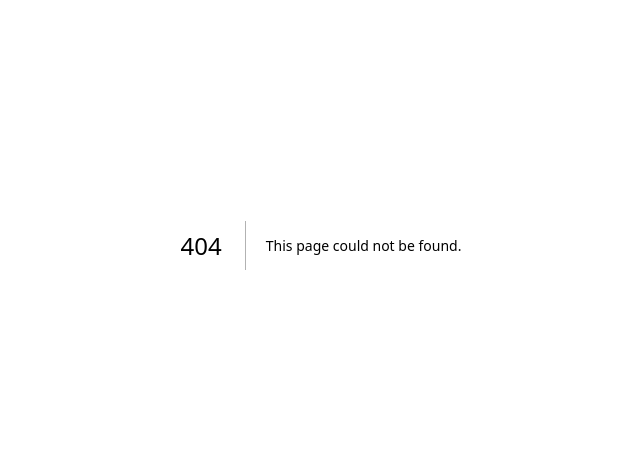
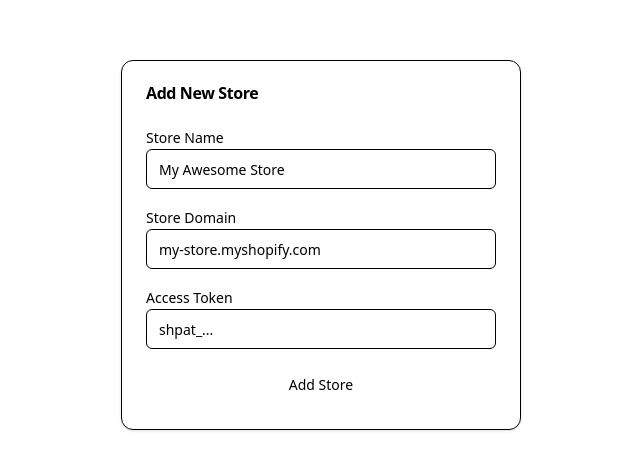
Before and after one commit to PranshuRaj1/xeno, a Next.js app: page /tenants/new in a window 1280 px wide. Before the commit this address had no page. Shown: the part 155-624 px from the top of the page, without its empty margins (319-959 px from the left). Built offline with nearby package versions, Linux system fonts and the light colour scheme.

Commit message:
add new store funcitonality -- new entry to tenant table

```diff
--- a/package.json
+++ b/package.json
@@ -11,6 +11,8 @@
   },
   "dependencies": {
     "@radix-ui/react-avatar": "^1.1.11",
+    "@radix-ui/react-label": "^2.1.8",
+    "@radix-ui/react-slot": "^1.2.4",
     "class-variance-authority": "^0.7.1",
     "clsx": "^2.1.1",
     "drizzle-orm": "^0.44.7",
--- /dev/null
+++ b/src/app/api/tenants/route.ts
@@ -0,0 +1,25 @@
+import { NextResponse } from 'next/server';
+import { db } from '@/db';
+import { tenants } from '@/db/schema';
+
+export async function POST(request: Request) {
+  try {
+    const body = await request.json();
+    const { storeName, storeDomain, accessToken } = body;
+
+    if (!storeName || !storeDomain || !accessToken) {
+      return NextResponse.json({ error: 'Missing required fields' }, { status: 400 });
+    }
+
+    const newTenant = await db.insert(tenants).values({
+      storeName,
+      storeDomain,
+      accessToken,
+    }).returning();
+
+    return NextResponse.json(newTenant[0]);
+  } catch (error: any) {
+    console.error('Failed to create tenant:', error);
+    return NextResponse.json({ error: 'Failed to create tenant', details: error.message }, { status: 500 });
+  }
+}
--- a/src/app/dashboard/page.tsx
+++ b/src/app/dashboard/page.tsx
@@ -4,7 +4,10 @@
 import { Card, CardContent, CardHeader, CardTitle } from "@/components/ui/card";
 import { Overview } from "@/components/overview";
 import { RecentSales } from "@/components/recent-sales";
-import { Users, CreditCard, DollarSign, Activity } from "lucide-react";
+import { SyncButton } from "@/components/sync-button";
+import { Users, CreditCard, DollarSign, Activity, Plus } from "lucide-react";
+import Link from "next/link";
+import { Button } from "@/components/ui/button";
 
 export default async function DashboardPage() {
   // TODO: Get tenantId from session
@@ -65,6 +68,15 @@
     <div className="flex-1 space-y-4 p-8 pt-6">
       <div className="flex items-center justify-between space-y-2">
         <h2 className="text-3xl font-bold tracking-tight">Dashboard</h2>
+        <div className="flex items-center space-x-2">
+          <Link href="/tenants/new">
+            <Button size="sm">
+              <Plus className="mr-2 h-4 w-4" />
+              Add Store
+            </Button>
+          </Link>
+          <SyncButton tenantId={tenantId} />
+        </div>
       </div>
       <div className="grid gap-4 md:grid-cols-2 lg:grid-cols-4">
         <Card>
--- /dev/null
+++ b/src/app/tenants/new/page.tsx
@@ -0,0 +1,74 @@
+"use client"
+
+import { useState } from "react"
+import { useRouter } from "next/navigation"
+import { Button } from "@/components/ui/button"
+import { Input } from "@/components/ui/input"
+import { Label } from "@/components/ui/label"
+import { Card, CardContent, CardHeader, CardTitle } from "@/components/ui/card"
+
+export default function NewTenantPage() {
+  const router = useRouter()
+  const [isLoading, setIsLoading] = useState(false)
+
+  async function onSubmit(event: React.FormEvent<HTMLFormElement>) {
+    event.preventDefault()
+    setIsLoading(true)
+
+    const formData = new FormData(event.currentTarget)
+    const data = {
+      storeName: formData.get("storeName"),
+      storeDomain: formData.get("storeDomain"),
+      accessToken: formData.get("accessToken"),
+    }
+
+    try {
+      const response = await fetch("/api/tenants", {
+        method: "POST",
+        headers: { "Content-Type": "application/json" },
+        body: JSON.stringify(data),
+      })
+
+      if (!response.ok) {
+        throw new Error("Failed to create tenant")
+      }
+
+      router.push("/dashboard")
+      router.refresh()
+    } catch (error) {
+      console.error(error)
+      alert("Something went wrong.")
+    } finally {
+      setIsLoading(false)
+    }
+  }
+
+  return (
+    <div className="flex items-center justify-center h-screen bg-muted/50">
+      <Card className="w-[400px]">
+        <CardHeader>
+          <CardTitle>Add New Store</CardTitle>
+        </CardHeader>
+        <CardContent>
+          <form onSubmit={onSubmit} className="space-y-4">
+            <div className="space-y-2">
+              <Label htmlFor="storeName">Store Name</Label>
+              <Input id="storeName" name="storeName" placeholder="My Awesome Store" required />
+            </div>
+            <div className="space-y-2">
+              <Label htmlFor="storeDomain">Store Domain</Label>
+              <Input id="storeDomain" name="storeDomain" placeholder="my-store.myshopify.com" required />
+            </div>
+            <div className="space-y-2">
+              <Label htmlFor="accessToken">Access Token</Label>
+              <Input id="accessToken" name="accessToken" placeholder="shpat_..." required />
+            </div>
+            <Button type="submit" className="w-full" disabled={isLoading}>
+              {isLoading ? "Adding..." : "Add Store"}
+            </Button>
+          </form>
+        </CardContent>
+      </Card>
+    </div>
+  )
+}
--- /dev/null
+++ b/src/components/sync-button.tsx
@@ -0,0 +1,44 @@
+"use client"
+
+import { useState } from "react"
+import { Button } from "@/components/ui/button"
+import { RefreshCw } from "lucide-react"
+import { useRouter } from "next/navigation"
+
+export function SyncButton({ tenantId }: { tenantId: number }) {
+  const [isLoading, setIsLoading] = useState(false)
+  const router = useRouter()
+
+  const handleSync = async () => {
+    setIsLoading(true)
+    try {
+      const res = await fetch('/api/sync', {
+        method: 'POST',
+        headers: { 'Content-Type': 'application/json' },
+        body: JSON.stringify({ tenantId }),
+      })
+
+      if (!res.ok) throw new Error('Sync failed')
+
+      // Refresh the page to show new data
+      router.refresh()
+    } catch (error) {
+      console.error(error)
+      alert('Failed to sync data')
+    } finally {
+      setIsLoading(false)
+    }
+  }
+
+  return (
+    <Button
+      onClick={handleSync}
+      disabled={isLoading}
+      variant="outline"
+      size="sm"
+    >
+      <RefreshCw className={`mr-2 h-4 w-4 ${isLoading ? 'animate-spin' : ''}`} />
+      {isLoading ? 'Syncing...' : 'Sync Now'}
+    </Button>
+  )
+}
--- /dev/null
+++ b/src/components/ui/button.tsx
@@ -0,0 +1,56 @@
+import * as React from "react"
+import { Slot } from "@radix-ui/react-slot"
+import { cva, type VariantProps } from "class-variance-authority"
+
+import { cn } from "@/lib/utils"
+
+const buttonVariants = cva(
+  "inline-flex items-center justify-center whitespace-nowrap rounded-md text-sm font-medium ring-offset-background transition-colors focus-visible:outline-none focus-visible:ring-2 focus-visible:ring-ring focus-visible:ring-offset-2 disabled:pointer-events-none disabled:opacity-50 cursor-pointer",
+  {
+    variants: {
+      variant: {
+        default: "bg-primary text-primary-foreground hover:bg-primary/90",
+        destructive:
+          "bg-destructive text-destructive-foreground hover:bg-destructive/90",
+        outline:
+          "border border-input bg-background hover:bg-accent hover:text-accent-foreground",
+        secondary:
+          "bg-secondary text-secondary-foreground hover:bg-secondary/80",
+        ghost: "hover:bg-accent hover:text-accent-foreground",
+        link: "text-primary underline-offset-4 hover:underline",
+      },
+      size: {
+        default: "h-10 px-4 py-2",
+        sm: "h-9 rounded-md px-3",
+        lg: "h-11 rounded-md px-8",
+        icon: "h-10 w-10",
+      },
+    },
+    defaultVariants: {
+      variant: "default",
+      size: "default",
+    },
+  }
+)
+
+export interface ButtonProps
+  extends React.ButtonHTMLAttributes<HTMLButtonElement>,
+    VariantProps<typeof buttonVariants> {
+  asChild?: boolean
+}
+
+const Button = React.forwardRef<HTMLButtonElement, ButtonProps>(
+  ({ className, variant, size, asChild = false, ...props }, ref) => {
+    const Comp = asChild ? Slot : "button"
+    return (
+      <Comp
+        className={cn(buttonVariants({ variant, size, className }))}
+        ref={ref}
+        {...props}
+      />
+    )
+  }
+)
+Button.displayName = "Button"
+
+export { Button, buttonVariants }
--- /dev/null
+++ b/src/components/ui/input.tsx
@@ -0,0 +1,25 @@
+import * as React from "react"
+
+import { cn } from "@/lib/utils"
+
+export interface InputProps
+  extends React.InputHTMLAttributes<HTMLInputElement> {}
+
+const Input = React.forwardRef<HTMLInputElement, InputProps>(
+  ({ className, type, ...props }, ref) => {
+    return (
+      <input
+        type={type}
+        className={cn(
+          "flex h-10 w-full rounded-md border border-input bg-background px-3 py-2 text-sm ring-offset-background file:border-0 file:bg-transparent file:text-sm file:font-medium placeholder:text-muted-foreground focus-visible:outline-none focus-visible:ring-2 focus-visible:ring-ring focus-visible:ring-offset-2 disabled:cursor-not-allowed disabled:opacity-50",
+          className
+        )}
+        ref={ref}
+        {...props}
+      />
+    )
+  }
+)
+Input.displayName = "Input"
+
+export { Input }
--- /dev/null
+++ b/src/components/ui/label.tsx
@@ -0,0 +1,26 @@
+"use client"
+
+import * as React from "react"
+import * as LabelPrimitive from "@radix-ui/react-label"
+import { cva, type VariantProps } from "class-variance-authority"
+
+import { cn } from "@/lib/utils"
+
+const labelVariants = cva(
+  "text-sm font-medium leading-none peer-disabled:cursor-not-allowed peer-disabled:opacity-70"
+)
+
+const Label = React.forwardRef<
+  React.ElementRef<typeof LabelPrimitive.Root>,
+  React.ComponentPropsWithoutRef<typeof LabelPrimitive.Root> &
+    VariantProps<typeof labelVariants>
+>(({ className, ...props }, ref) => (
+  <LabelPrimitive.Root
+    ref={ref}
+    className={cn(labelVariants(), className)}
+    {...props}
+  />
+))
+Label.displayName = LabelPrimitive.Root.displayName
+
+export { Label }
```
Also changed, not shown: 1 other file (tests, documents, lock files or other folders).
